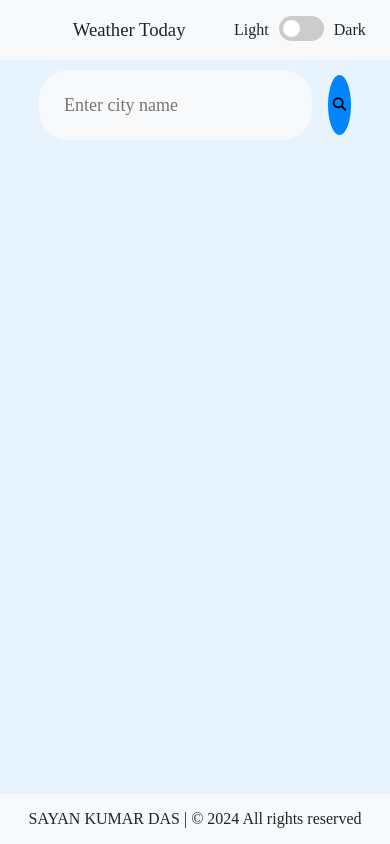
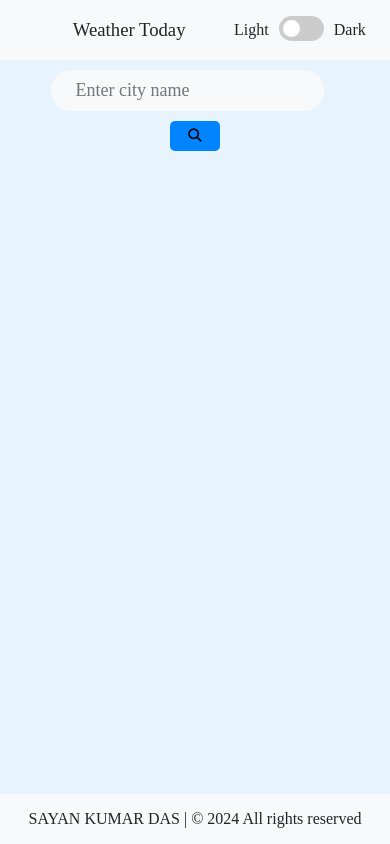
Before and after one commit to sayankumardas0007/Weather-Website, a plain HTML site: page index.html in a window 390 px wide. Drawn offline with Linux system fonts and the light colour scheme.

Commit message:
second commit

```diff
--- a/style.css
+++ b/style.css
@@ -258,3 +258,18 @@ footer{
     background-color: var(--header-bg-dark);
     color: var(--header-text-dark);
 }
+
+@media (max-width: 480px) {
+    .details{
+        flex-direction: column;
+    }
+    nav{
+        flex-direction: column;
+        gap: 10px;
+    }
+    nav button{
+        width: 50px;
+        height: 30px;
+        border-radius: 5px;
+    }
+}
```
